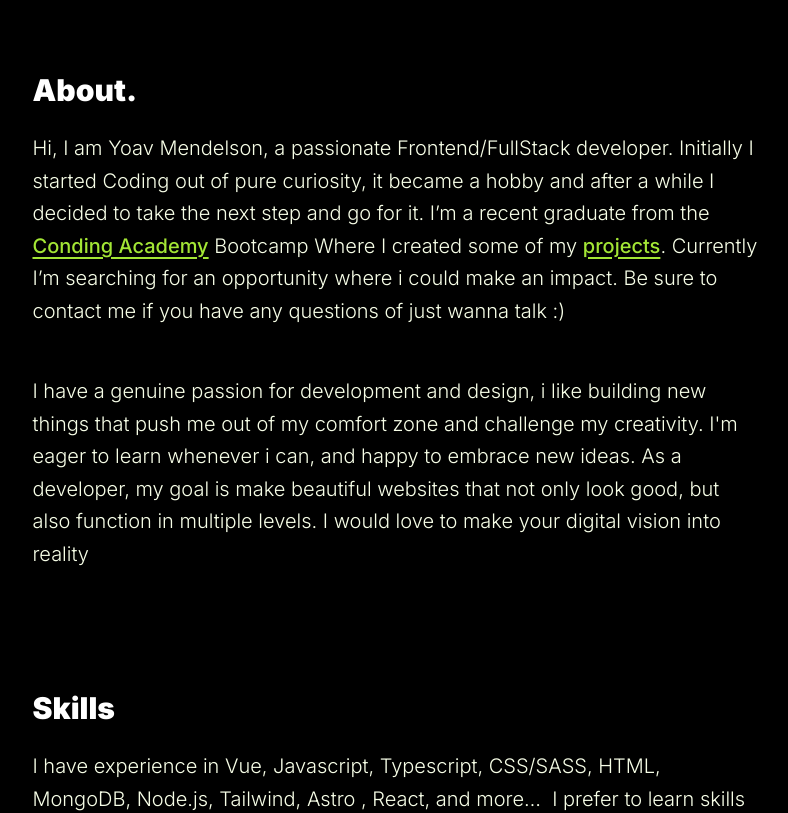
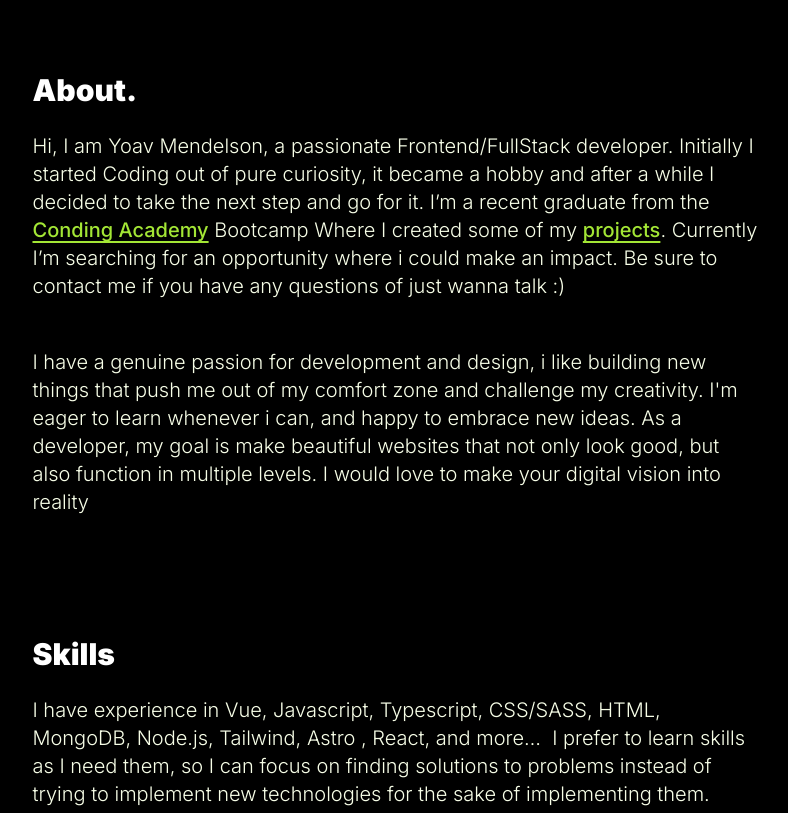
Before and after one commit to YoavDn/yoav, a Nuxt app: page / in a window 1280 px wide. Shown: the part 840-1653 px from the top of the page, without its empty margins (245-1033 px from the left). Built offline with nearby package versions, Linux system fonts and the light colour scheme; a web font is replaced by a local one.

Commit message:
fixed viewport width bug

```diff
--- a/app.vue
+++ b/app.vue
@@ -4,7 +4,6 @@ import Footer from '~~/components/Footer.vue'
 
 useHead({
   title: 'Yoav Mendelson | Web Developer',
-  viewport: 'width=500, initial-scale=1',
   meta: [
     {
       name: 'description',
--- a/assets/styles/_base.scss
+++ b/assets/styles/_base.scss
@@ -1,9 +1,9 @@
 html,
 body {
-      @apply font-sans ;
   @apply bg-black text-white;
   @apply scroll-smooth;
   @apply scroll-p-24;
+  width: 100%;
 }
 
 // @layer base {
--- a/components/Content.vue
+++ b/components/Content.vue
@@ -52,7 +52,7 @@ onMounted(() => {
   }
   p {
     @apply mb-12;
-    @apply text-xl  leading-relaxed text-lime-50;
+    @apply text-base sm:text-xl leading-relaxed text-lime-50;
     font-weight: 300;
   }
 }
```
Lines whose indentation alone changed are shown as unchanged.
